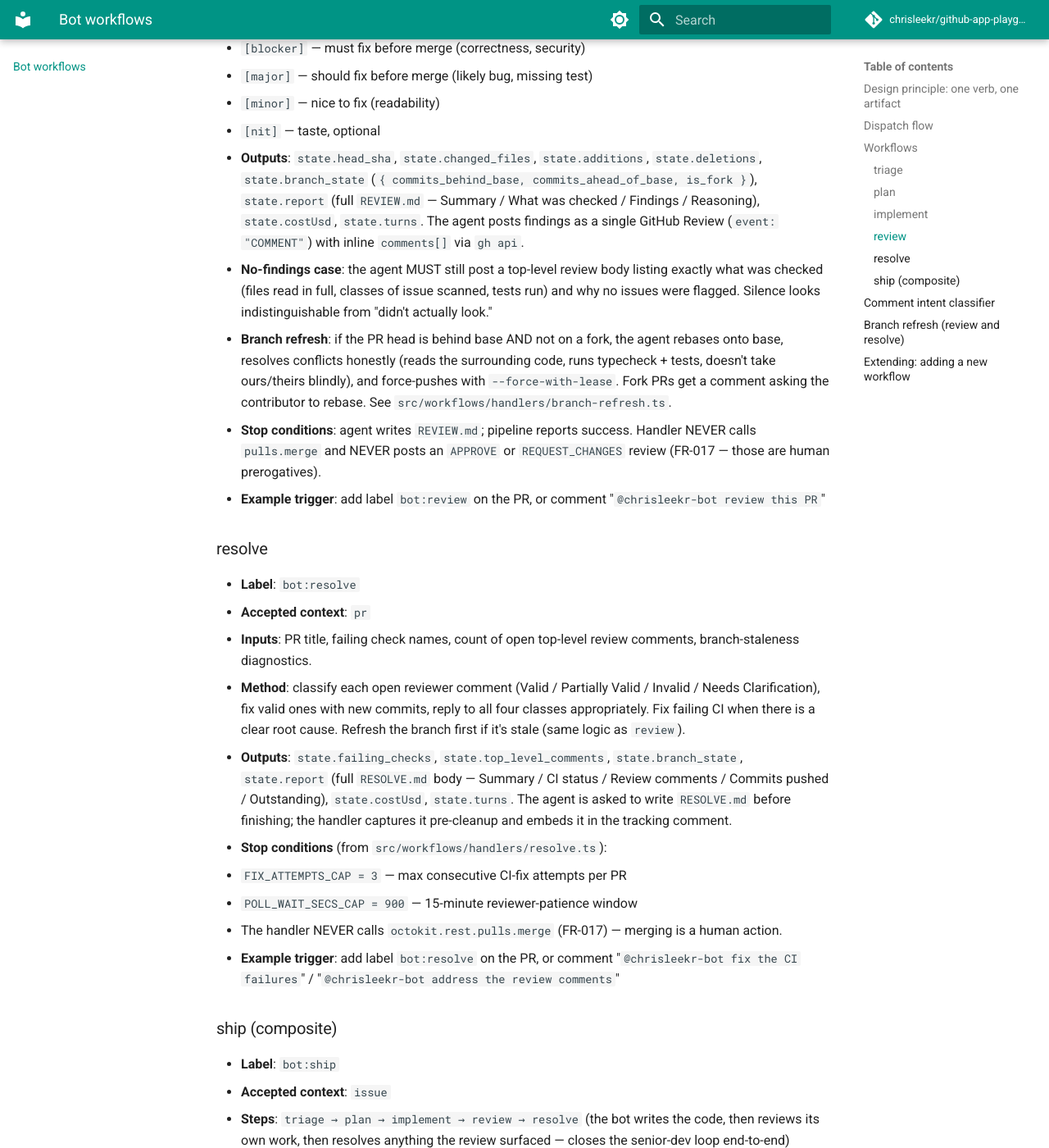
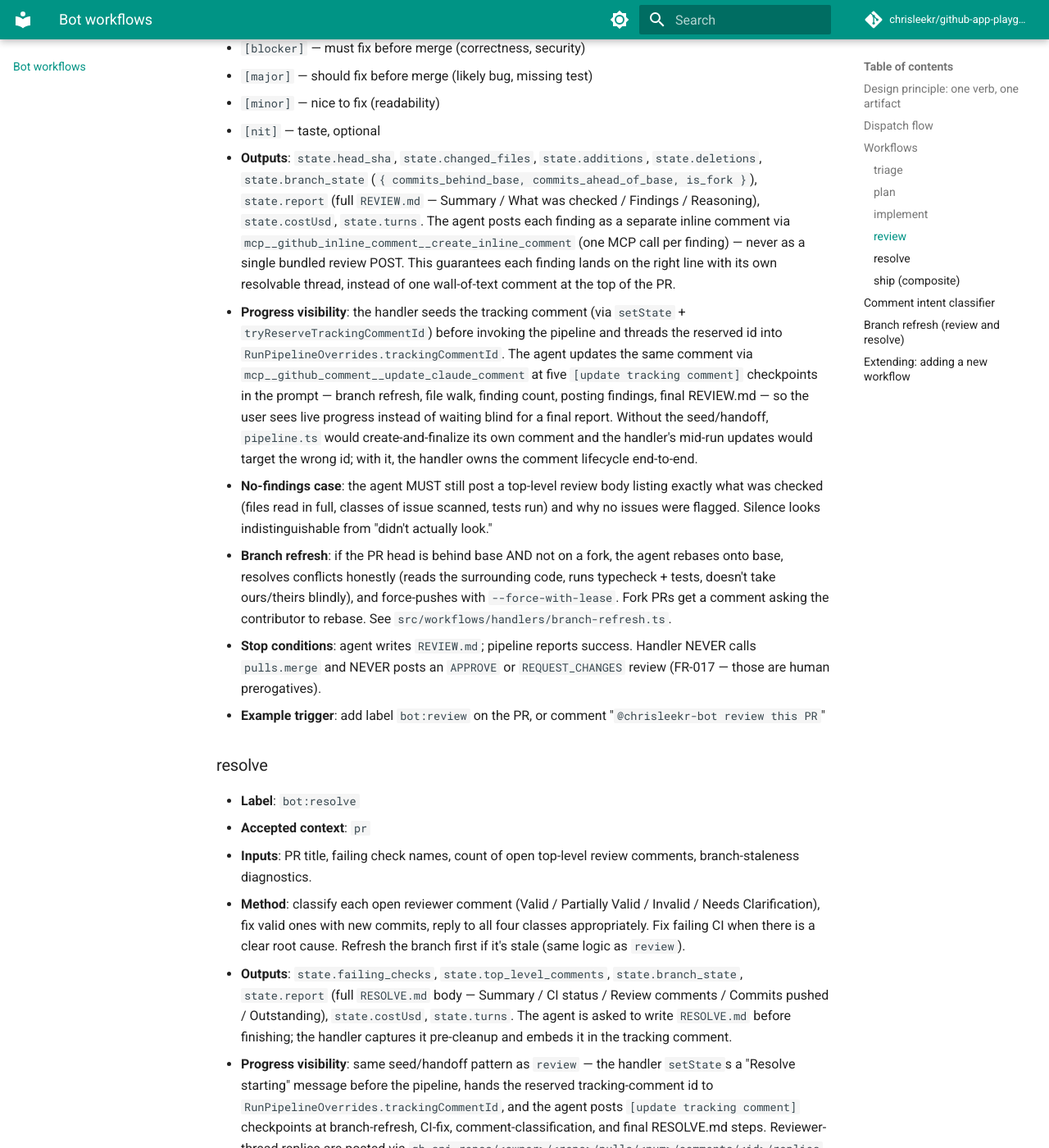
Before and after one commit to chrisleekr/github-app-playground, an MkDocs documentation site: the page built from docs/BOT-WORKFLOWS.md, in a window 1280 px wide and 1400 px high, scrolled down 4484 px. Shown: the whole window at 82% size. Built offline with MkDocs 1.6.1 and Material for MkDocs 9.7.7, drawn with Linux system fonts in a browser that asks for light colours; comment, search, counter and statistics services are not loaded; some of the changed text lies outside the part shown.

Commit message:
docs(bot-workflows): document inline-comment posting and tracking-comment handoff
The doc-sync guard (FR-019) flagged the review/resolve handler changes as
needing a matching `docs/BOT-WORKFLOWS.md` update. Both sections now reflect:

- `review` posts each finding via `mcp__github_inline_comment__create_inline_comment`
  (one MCP call per finding) instead of a single bundled `gh api .../reviews` POST.
- Both handlers seed the tracking comment via `setState` before invoking the
  pipeline and pass the reserved id as `RunPipelineOverrides.trackingCommentId`
  so they own the comment lifecycle and can post `[update tracking comment]`
  progress checkpoints mid-run.
- Authentication: the bot's shell `gh`/`git` calls use the installation token
  forwarded as `GH_TOKEN`/`GITHUB_TOKEN` by `buildProviderEnv` in `src/core/executor.ts`.

```diff
--- a/docs/BOT-WORKFLOWS.md
+++ b/docs/BOT-WORKFLOWS.md
@@ -104,7 +104,8 @@ Composite workflows like `ship` insert a child row per step. When the child comp
   - `[major]` — should fix before merge (likely bug, missing test)
   - `[minor]` — nice to fix (readability)
   - `[nit]` — taste, optional
-- **Outputs**: `state.head_sha`, `state.changed_files`, `state.additions`, `state.deletions`, `state.branch_state` (`{ commits_behind_base, commits_ahead_of_base, is_fork }`), `state.report` (full `REVIEW.md` — Summary / What was checked / Findings / Reasoning), `state.costUsd`, `state.turns`. The agent posts findings as a single GitHub Review (`event: "COMMENT"`) with inline `comments[]` via `gh api`.
+- **Outputs**: `state.head_sha`, `state.changed_files`, `state.additions`, `state.deletions`, `state.branch_state` (`{ commits_behind_base, commits_ahead_of_base, is_fork }`), `state.report` (full `REVIEW.md` — Summary / What was checked / Findings / Reasoning), `state.costUsd`, `state.turns`. The agent posts each finding as a separate inline comment via `mcp__github_inline_comment__create_inline_comment` (one MCP call per finding) — never as a single bundled review POST. This guarantees each finding lands on the right line with its own resolvable thread, instead of one wall-of-text comment at the top of the PR.
+- **Progress visibility**: the handler seeds the tracking comment (via `setState` + `tryReserveTrackingCommentId`) before invoking the pipeline and threads the reserved id into `RunPipelineOverrides.trackingCommentId`. The agent updates the same comment via `mcp__github_comment__update_claude_comment` at five `[update tracking comment]` checkpoints in the prompt — branch refresh, file walk, finding count, posting findings, final REVIEW.md — so the user sees live progress instead of waiting blind for a final report. Without the seed/handoff, `pipeline.ts` would create-and-finalize its own comment and the handler's mid-run updates would target the wrong id; with it, the handler owns the comment lifecycle end-to-end.
 - **No-findings case**: the agent MUST still post a top-level review body listing exactly what was checked (files read in full, classes of issue scanned, tests run) and why no issues were flagged. Silence looks indistinguishable from "didn't actually look."
 - **Branch refresh**: if the PR head is behind base AND not on a fork, the agent rebases onto base, resolves conflicts honestly (reads the surrounding code, runs typecheck + tests, doesn't take ours/theirs blindly), and force-pushes with `--force-with-lease`. Fork PRs get a comment asking the contributor to rebase. See `src/workflows/handlers/branch-refresh.ts`.
 - **Stop conditions**: agent writes `REVIEW.md`; pipeline reports success. Handler NEVER calls `pulls.merge` and NEVER posts an `APPROVE` or `REQUEST_CHANGES` review (FR-017 — those are human prerogatives).
@@ -117,6 +118,7 @@ Composite workflows like `ship` insert a child row per step. When the child comp
 - **Inputs**: PR title, failing check names, count of open top-level review comments, branch-staleness diagnostics.
 - **Method**: classify each open reviewer comment (Valid / Partially Valid / Invalid / Needs Clarification), fix valid ones with new commits, reply to all four classes appropriately. Fix failing CI when there is a clear root cause. Refresh the branch first if it's stale (same logic as `review`).
 - **Outputs**: `state.failing_checks`, `state.top_level_comments`, `state.branch_state`, `state.report` (full `RESOLVE.md` body — Summary / CI status / Review comments / Commits pushed / Outstanding), `state.costUsd`, `state.turns`. The agent is asked to write `RESOLVE.md` before finishing; the handler captures it pre-cleanup and embeds it in the tracking comment.
+- **Progress visibility**: same seed/handoff pattern as `review` — the handler `setState`s a "Resolve starting" message before the pipeline, hands the reserved tracking-comment id to `RunPipelineOverrides.trackingCommentId`, and the agent posts `[update tracking comment]` checkpoints at branch-refresh, CI-fix, comment-classification, and final RESOLVE.md steps. Reviewer-thread replies are posted via `gh api repos/<owner>/<repo>/pulls/<num>/comments/<id>/replies -X POST` (the bot's `gh` and `git` calls authenticate via `GH_TOKEN` / `GITHUB_TOKEN` injected from the GitHub App installation token by `buildProviderEnv` in `src/core/executor.ts`).
 - **Stop conditions** (from `src/workflows/handlers/resolve.ts`):
   - `FIX_ATTEMPTS_CAP = 3` — max consecutive CI-fix attempts per PR
   - `POLL_WAIT_SECS_CAP = 900` — 15-minute reviewer-patience window
```
